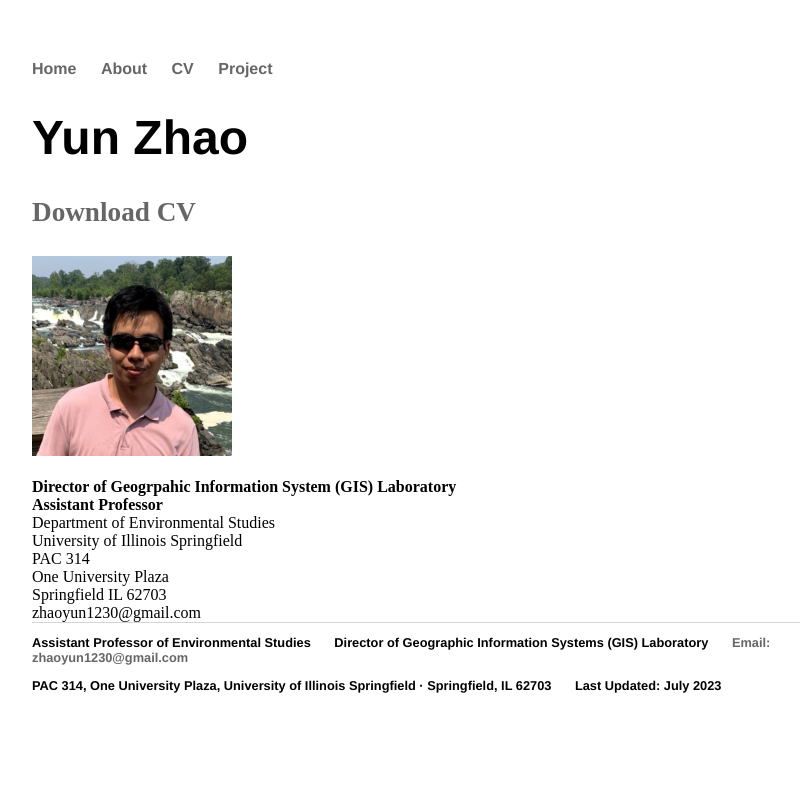
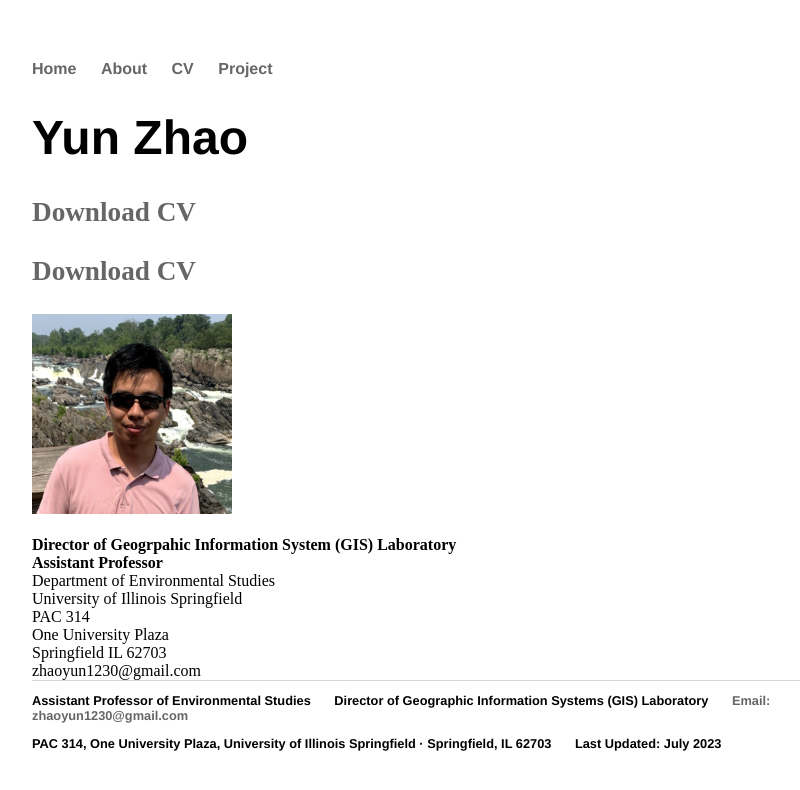
Before and after one commit to yun-zhao/yun-zhao.github.io, a Jekyll site: the page built from cv/index.html, in a window 1280 px wide. Shown: the top 790 px of the page, without its empty margins (160-960 px from the left). Built offline with Jekyll 4.4.1, drawn with Linux system fonts in a browser that asks for light colours.

Commit message:
Update index.html

```diff
--- a/cv/index.html
+++ b/cv/index.html
@@ -7,6 +7,8 @@ title: CV of Yun Zhao
 	<h1>Yun Zhao</h1>
 	<div class="cv">
 		<h3><a href=CV_Zhao.pdf class="download" title="Download CV as PDF">Download CV</a></h3>
+		<h3><a href="CV_Zhao.pdf" download>Download CV</a></h3>
+
 	<img src=LinkedIn_pic_crop.jpg alt=“Profile” width="200" height="200" >
 <br><br>
 
```
